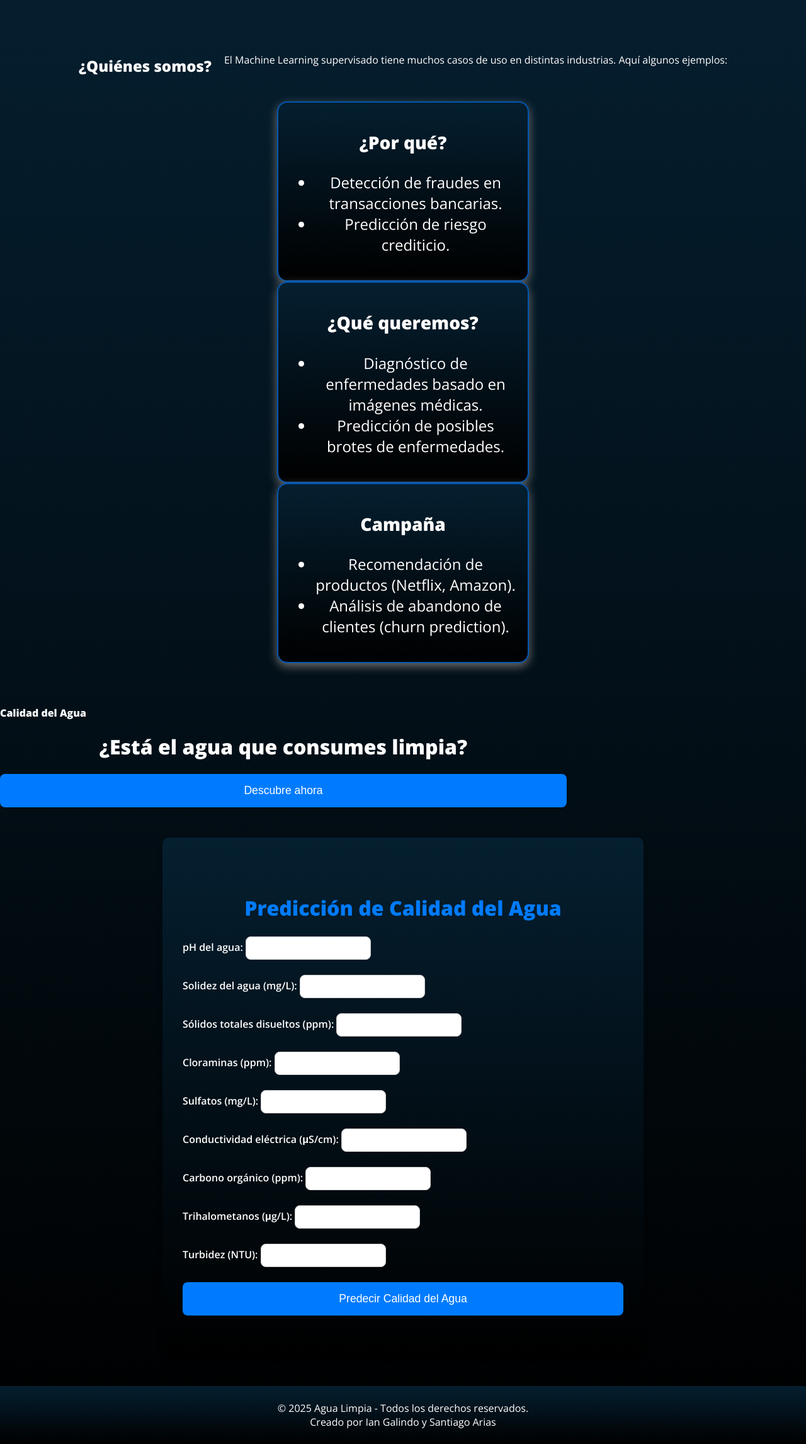
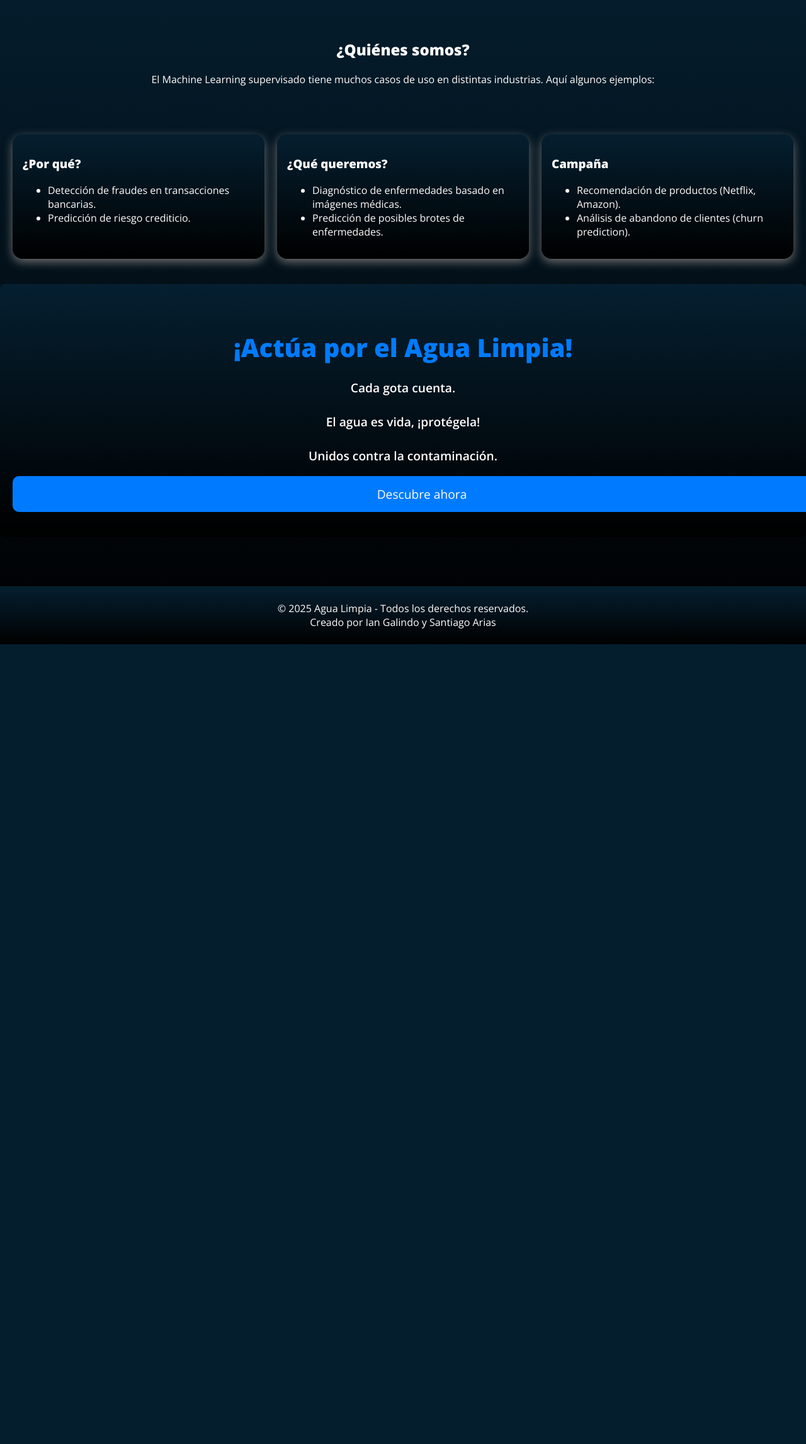
Before and after one commit to Arias1178/proyecto_ods_agua, a Flask app: a page that uses templates/index.html in a window 1280 px wide. Shown: the part 86-2379 px from the top of the page at 63% size. After the commit the page ends 1109 px from the top, so only its background shows below. Run offline with Flask 3, Linux system fonts and the light colour scheme; parts of the project's set-up code (start-up, migrations or seed data) failed here and were passed over.

Commit message:
css y html

```diff
--- a/static/estilos.css
+++ b/static/estilos.css
@@ -66,7 +66,48 @@ h2, h1 {
     border-color: #007bff;
     box-shadow: 0 0 5px rgba(0, 123, 255, 0.5);
 }
+/* ... otros estilos ... */
 
+/* Estilos para la sección de la campaña */
+.seccion-campana.contenedor {
+    text-align: center;
+    padding: 40px 20px;
+    background: linear-gradient(#051f30, #000000); /* Un fondo claro para destacar */
+    color: #ffffff; /* Texto oscuro para contraste */
+    margin-bottom: 30px;
+    border-radius: 8px;
+}
+
+.mensaje-campana h2 {
+    color: #007bff;
+    margin-bottom: 20px;
+    font-size: 2.5rem;
+}
+
+.frase-campana {
+    font-size: 1.2rem;
+    line-height: 1.8;
+    margin-bottom: 15px;
+    font-weight: 600; /* Darle un poco de énfasis */
+}
+
+.boton-campana {
+    background-color: #28a745; /* Un color llamativo para la acción */
+    color: white;
+    padding: 15px 30px;
+    font-size: 1.2rem;
+    border: none;
+    border-radius: 10px;
+    cursor: pointer;
+    transition: background-color 0.3s ease;
+    display: inline-block; /* Para que no ocupe todo el ancho como el botón del formulario */
+}
+
+.boton-campana:hover {
+    background-color: #1e7e34;
+}
+
+/* ... otros estilos ... */
 button[type="submit"] {
     background-color: #007bff;
     color: white;
@@ -86,7 +127,6 @@ button[type="submit"]:hover {
 /* Footer */
 footer {
     background: linear-gradient(#051f30, #000000);
-    color: white;
     color: white;
     text-align: center;
     padding: 1.5rem 0;
@@ -109,54 +149,94 @@ footer p {
     margin-right: 1rem;
 }
 
-/* Cuadros Centrales */
-.contenedor {
+/* Estilos para la sección "¿Quiénes somos?" */
+.seccion-quienes-somos.contenedor {
+    text-align: center;
+    padding: 20px;
+    margin-bottom: 20px;
+}
+
+/* Contenedor principal para mantener el centrado y ancho máximo */
+.contenedor-principal.contenedor {
+    /* No necesitamos estilos de flex aquí, el flujo normal será vertical */
+    padding: 20px; /* Puedes ajustar el padding si lo deseas */
+    max-width: 1400px; /* Si tienes un ancho máximo para tu contenido */
+    margin: 0 auto; /* Para centrar horizontalmente */
+}
+
+/* Cuadros Centrales (disposición horizontal) */
+.contenedor-cuadros {
     display: flex;
-    justify-content: center;
+    justify-content: space-around;
     gap: 20px;
     flex-wrap: wrap;
-    padding: 20px;
-    max-width: 1400px;
-    margin: 3rem auto;
 }
 
 .cuadro {
+    -webkit-box-shadow: 0px 5px 15px 0px rgba(112,112,112,1);
+    -moz-box-shadow: 0px 5px 15px 0px rgba(112,112,112,1);
+    box-shadow: 0px 5px 15px 0px rgba(112,112,112,1);
     background: linear-gradient(#051f30, #000000);
-    color: white;
-    padding: 40px;
-    text-align: center;
-    font-size: 1.5rem;
-    border-radius: 30px;
-    border: 2px solid #0056b3;
-    flex: 1 1 300px; /* flex-grow, flex-shrink, flex-basis */
+    padding: 1rem;
+    box-sizing: border-box;
+    border-radius: 1rem;
+    overflow: hidden;
+    flex: 1 1 300px;
     max-width: 400px;
-    transition: transform 0.3s;
+    margin-bottom: 20px; /* Espacio entre filas si se envuelven */
 }
 
 .cuadro:hover {
     transform: scale(1.03);
 }
 
-/* Sombra reutilizable */
-.sombra {
-    -webkit-box-shadow: 0px 5px 15px 0px rgba(112,112,112,1);
-    -moz-box-shadow: 0px 5px 15px 0px rgba(112,112,112,1);
-    box-shadow: 0px 5px 15px 0px rgba(112,112,112,1);
-    background-color: #ffffff;
-    padding: 1rem;
-    box-sizing: border-box;
-    border-radius: 1rem;
-    overflow: hidden;
-}
 
-/* Responsive */
+/* Responsive para los cuadros */
 @media (max-width: 768px) {
-    .contenedor {
+    .contenedor-cuadros {
         flex-direction: column;
         align-items: center;
     }
 
-    #formulario {
-        padding: 2rem 1rem;
+    .cuadro {
+        width: 90%;
+        margin-left: auto;
+        margin-right: auto;
     }
 }
+#formulario {
+    max-height: 0;
+    overflow: hidden;
+    transition: max-height 0.5s ease-in-out;
+    margin-top: 0;
+    padding-top: 0;
+    padding-bottom: 0;
+}
+
+/* Estilos para mostrar el formulario cuando es el objetivo (:target) */
+#formulario:target {
+    max-height: 1000px; /* Un valor alto para asegurar que se muestre todo el contenido */
+    padding-top: 20px;
+    padding-bottom: 20px;
+    margin-top: 3rem; /* Restaurar el margen superior */
+}
+
+/* Estilos para que el enlace se vea como un botón (ya deberías tener algunos de estos) */
+.boton-descubre {
+    display: inline-block; /* Para controlar ancho y alto */
+    padding: 15px 30px;
+    font-size: 1.2rem;
+    text-align: center;
+    text-decoration: none; /* Quitar subrayado del enlace */
+    cursor: pointer;
+    border-radius: 10px;
+    border: none;
+    background-color: #007bff; /* Color primario */
+    color: white;
+    transition: background-color 0.3s ease;
+    width: 100%; /* Para que ocupe el ancho del contenedor */
+}
+
+.boton-descubre:hover {
+    background-color: #0056b3;
+}
--- a/templates/index.html
+++ b/templates/index.html
@@ -8,21 +8,16 @@
     <meta name="keywords" content="Campaña sobre agua limpia y saneamiento">
     <meta name="description" content="Campaña de predicción de calidad del agua">
 
-    <!-- Favicon -->
     <link rel="icon" href="{{ url_for('static', filename='img/favicon.ico') }}">
 
-    <!-- Google Fonts -->
     <link href="https://fonts.googleapis.com/css2?family=Open+Sans:wght@400;600;800&display=swap" rel="stylesheet">
 
-    <!-- Font Awesome -->
     <link href="https://cdnjs.cloudflare.com/ajax/libs/font-awesome/5.15.0/css/all.min.css" rel="stylesheet">
 
-    <!-- Estilos personalizados -->
     <link rel="stylesheet" href="{{ url_for('static', filename='estilos.css') }}">
 </head>
 
 <body>
-    <!-- Borde Superior -->
     <div class="container-fluid bg-primary py-3">
         <div class="container">
             <div class="row">
@@ -35,15 +30,16 @@
         </div>
     </div>
 
-    <!-- Encabezado -->
     <header class="header-principal">
         <h1>Agua Limpia y No Contaminante</h1>
     </header>
 
-    <!-- Sección Quiénes Somos -->
-    <section class="contenedor seccion-info">
+    <section class="seccion-quienes-somos contenedor">
         <h2>¿Quiénes somos?</h2>
         <p>El Machine Learning supervisado tiene muchos casos de uso en distintas industrias. Aquí algunos ejemplos:</p>
+    </section>
+
+    <section class="contenedor-principal contenedor">
         <div class="contenedor-cuadros">
             <div class="cuadro sombra">
                 <h3>¿Por qué?</h3>
@@ -69,30 +65,16 @@
         </div>
     </section>
 
-    <!-- Carrusel -->
-    <div class="container-fluid p-0">
-        <div id="header-carousel" class="carousel slide" data-ride="carousel">
-            <div class="carousel-inner">
-                <div class="carousel-item active">
-                    <div class="carousel-caption d-flex flex-column align-items-center justify-content-center">
-                        <div class="p-3" style="max-width: 900px;">
-                            <h4 class="text-white text-uppercase mb-3">Calidad del Agua</h4>
-                            <h1 class="text-white mb-4">¿Está el agua que consumes limpia?</h1>
-                            <button type="submit" href="#formulario" class="btn btn-primary btn-block">Descubre ahora</button>
-                        </div>
-                    </div>
-                </div>
-            </div>
-            <a class="carousel-control-prev" href="#header-carousel" role="button" data-slide="prev">
-                <span class="carousel-control-prev-icon"></span>
-            </a>
-            <a class="carousel-control-next" href="#header-carousel" role="button" data-slide="next">
-                <span class="carousel-control-next-icon"></span>
-            </a>
-        </div>
+    <section class="seccion-campana contenedor">
+    <div class="mensaje-campana">
+        <h2>¡Actúa por el Agua Limpia!</h2>
+        <p class="frase-campana">Cada gota cuenta.</p>
+        <p class="frase-campana">El agua es vida, ¡protégela!</p>
+        <p class="frase-campana">Unidos contra la contaminación.</p>
+        <a href="#formulario" class="btn btn-primary btn-block boton-descubre">Descubre ahora</a>
     </div>
+</section>
 
-    <!-- Formulario -->
     <div id="formulario" class="container py-5 cuadro-formulario">
         <div class="row">
             <div class="col-lg-6 mx-auto">
@@ -120,7 +102,6 @@
         </div>
     </div>
 
-    <!-- Footer -->
     <footer class="bg-secondary text-white text-center py-4">
         <p class="mb-0">© 2025 Agua Limpia - Todos los derechos reservados.</p>
         <p class="mb-0">Creado por Ian Galindo y Santiago Arias</p>
```
